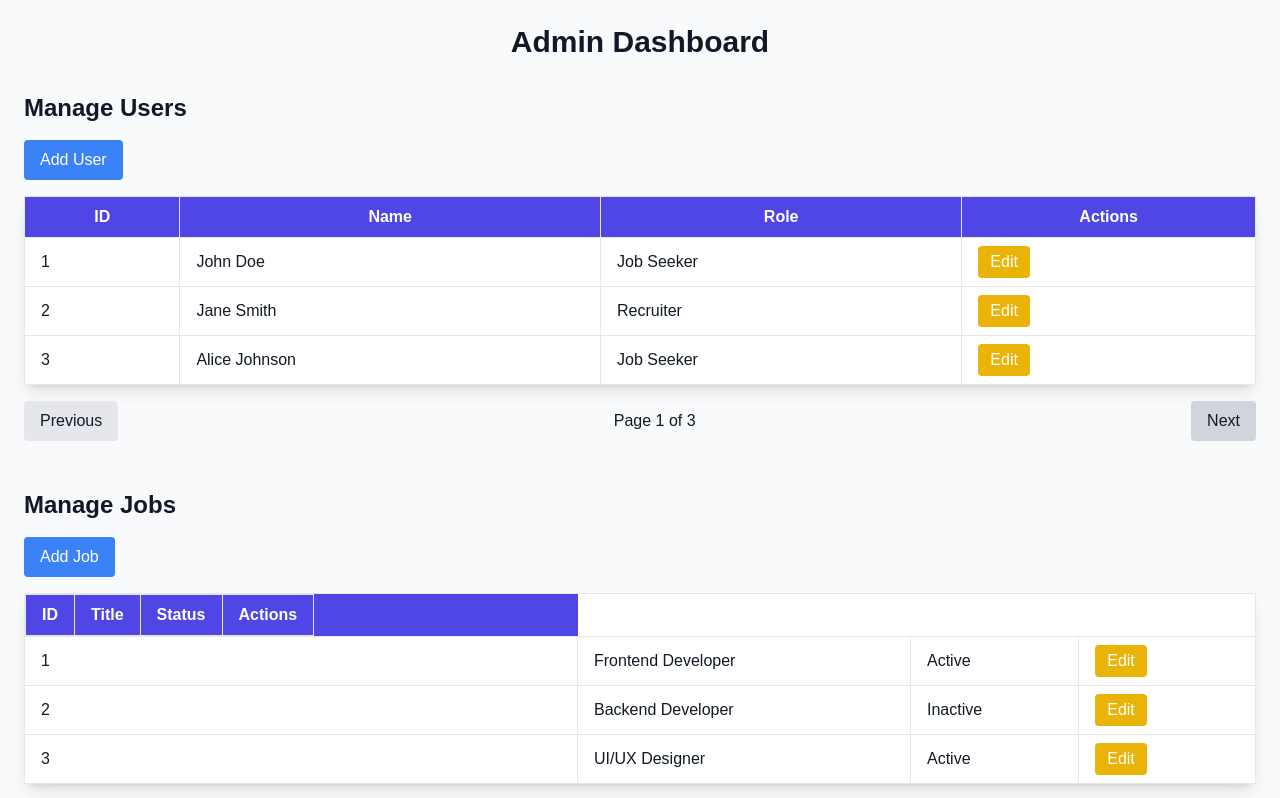
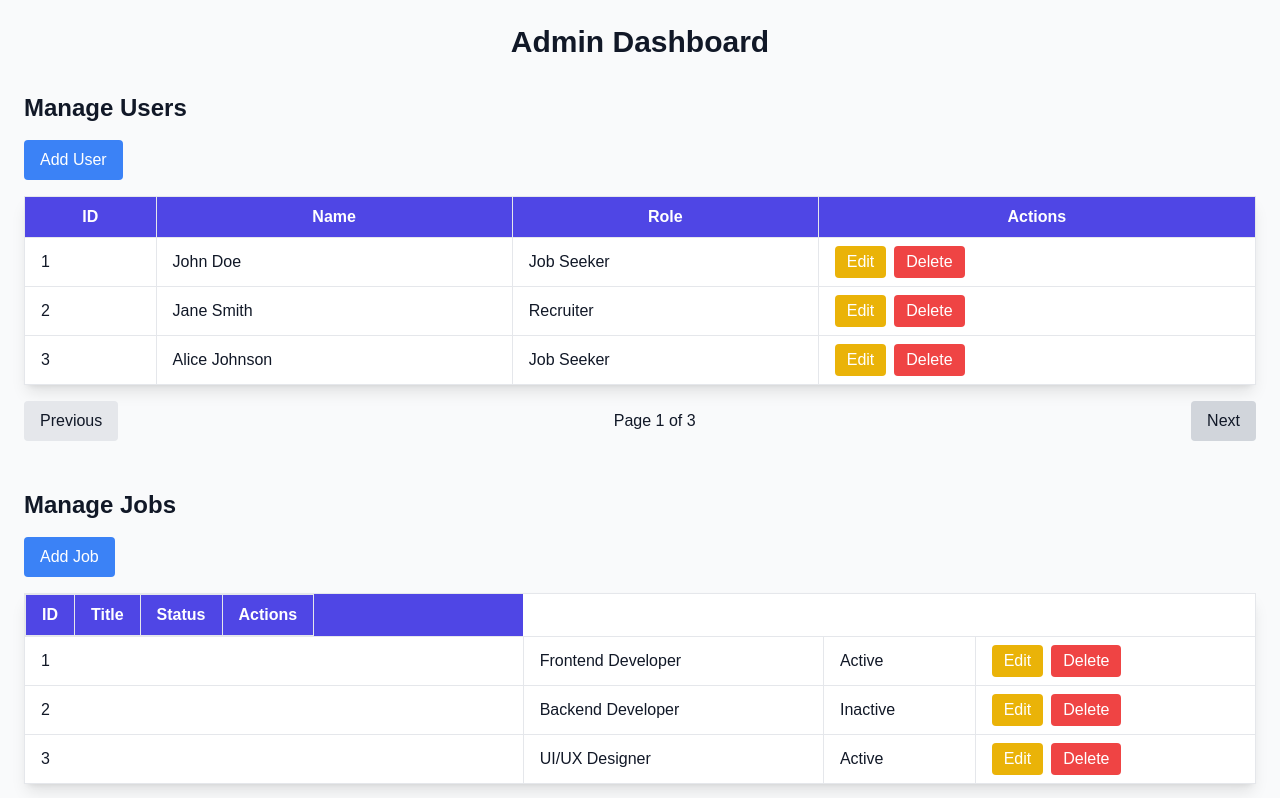
Before and after one commit to Fortunechinenyem/Recruit-Ease, a Next.js app: page /admin in a window 1280 px wide. Shown: the top 798 px of the page. Built offline with nearby package versions, Linux system fonts and the light colour scheme.

Commit message:
added the delete buttons on the admin dashboard

```diff
--- a/pages/admin.js
+++ b/pages/admin.js
@@ -22,9 +22,19 @@ export default function Admin() {
     { id: 7, title: "Software Engineer", status: "Inactive" },
   ]);
   const [isModalOpen, setIsModalOpen] = useState(false);
-  const [formType, setFormType] = useState(""); // "user" or "job"
-  const [formMode, setFormMode] = useState(""); // "add" or "edit"
-  const [currentData, setCurrentData] = useState(null); // Data for editing
+  const [formType, setFormType] = useState("");
+  const [formMode, setFormMode] = useState("");
+  const [currentData, setCurrentData] = useState(null);
+
+  const handleDelete = (type, id) => {
+    if (window.confirm("Are you sure you want to delete this item?")) {
+      if (type === "user") {
+        setUsers(users.filter((user) => user.id !== id));
+      } else if (type === "job") {
+        setJobs(jobs.filter((job) => job.id !== id));
+      }
+    }
+  };
 
   const handleAddEdit = (type, mode, data = null) => {
     setFormType(type);
@@ -132,6 +142,12 @@ export default function Admin() {
                   >
                     Edit
                   </button>
+                  <button
+                    onClick={() => handleDelete("user", user.id)}
+                    className="px-3 py-1 bg-red-500 text-white rounded"
+                  >
+                    Delete
+                  </button>
                 </td>
               </tr>
             ))}
@@ -189,6 +205,12 @@ export default function Admin() {
                     className="px-3 py-1 bg-yellow-500 text-white rounded mr-2"
                   >
                     Edit
+                  </button>
+                  <button
+                    onClick={() => handleDelete("job", job.id)}
+                    className="px-3 py-1 bg-red-500 text-white rounded"
+                  >
+                    Delete
                   </button>
                 </td>
               </tr>
```
